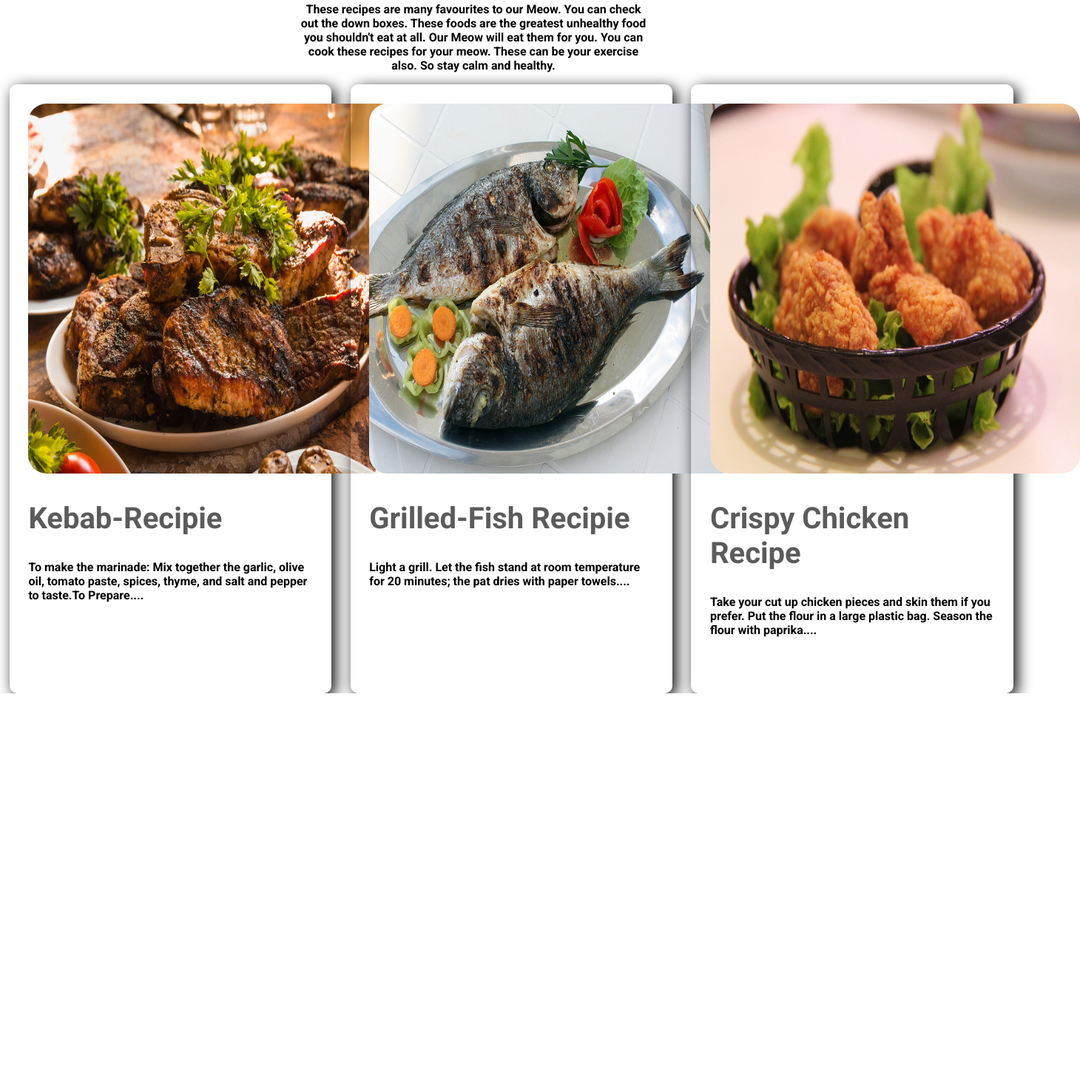
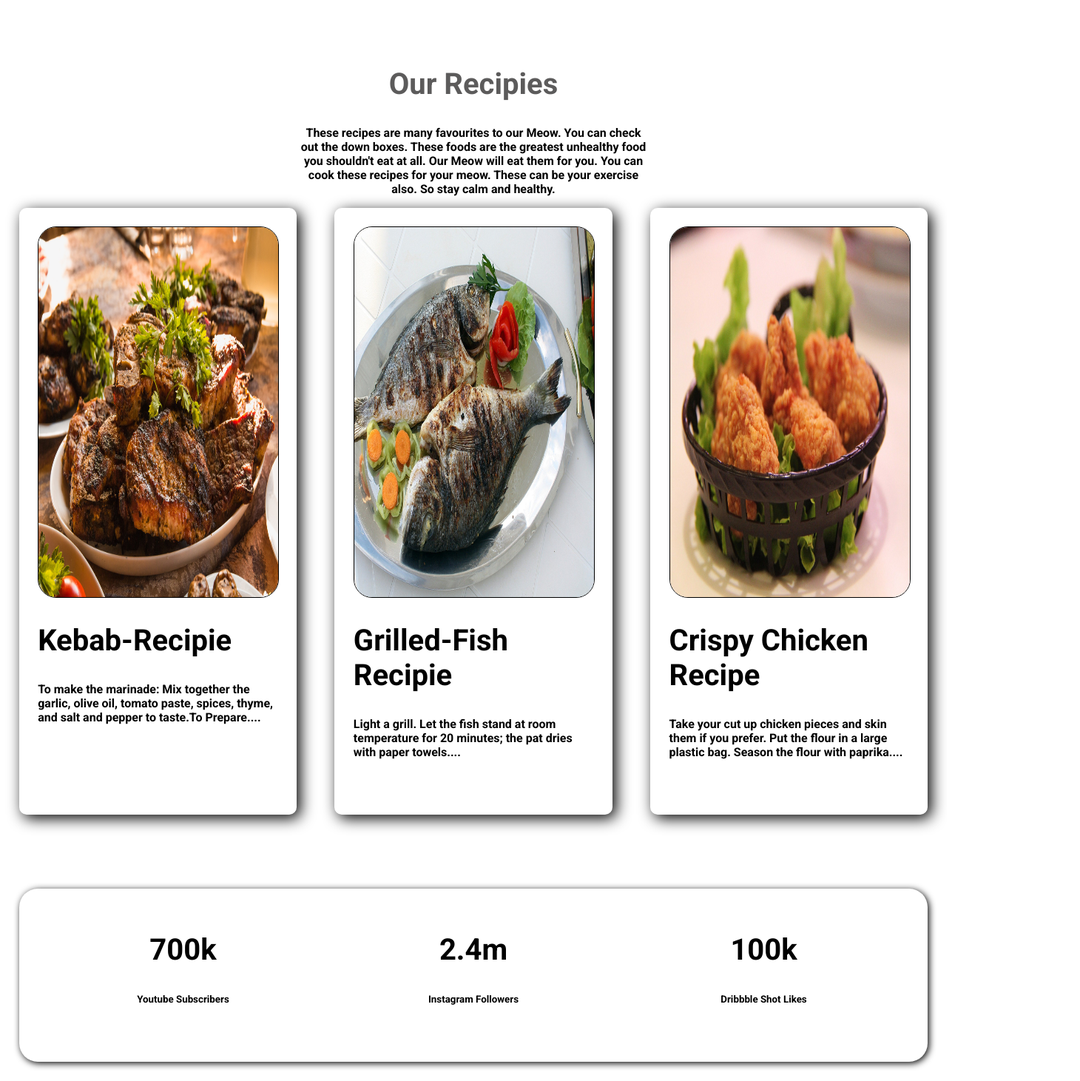
Before and after one commit to MohammadRabbi01/Meows-Food-Network, a plain HTML site: page index.html in a window 1280 px wide. Shown: the part 1179-2640 px from the top of the page at 74% size, 1460 px wide, since content can reach past the window. Before the commit the page ends 2116 px from the top, so only its background shows below. Drawn offline with Linux system fonts and the light colour scheme.

Commit message:
added new sections

```diff
--- a/index.css
+++ b/index.css
@@ -11,6 +11,7 @@ h1{
 }
 .flex-container{
     display: flex;
+    margin-bottom: 100px;
 }
 .half-width{
     width: 50%;
@@ -48,12 +49,33 @@ div p{
     width: 30%;
     padding: 2%;
     box-shadow: 5px 5px 20px;
-    margin-left: 1%;
-    margin-right: 1%;
+    margin-left: 2%;
+    margin-right: 2%;
     padding: 2%;
     border-radius: 10px;
 }
 .Shape-img{
-    border: white;
+    border: 1px solid black;
+    border-radius: 25px;
+    display: block;
+    margin-left: auto;
+    margin-right: auto;
+    width: 100%;
+}
+.box-header{
+    color: black;
+}
+.box-2{
+    width: 92%;
+    box-shadow: 2px 2px 10px;
+    padding: 2%;
+    margin-left: 2%;
+    margin-right: 2%;
     border-radius: 25px;
 }
+.inner-box{
+    width: 40%;
+    margin-left: 5%;
+    margin-right: 5%;
+    text-align: center;
+}
--- a/index.html
+++ b/index.html
@@ -45,7 +45,7 @@
         <div class="flex-container">
             <div class="box">
                <img class="Shape-img" src="images/Kebab-01.jpg" alt="" width="500" height="500">
-               <h1>Kebab-Recipie</h1>
+               <h1 class="box-header">Kebab-Recipie</h1>
                <p>
                    To make the marinade:
                     Mix together the garlic, olive oil, tomato paste, spices, thyme, and salt and pepper to taste.To Prepare....
@@ -53,19 +53,35 @@
             </div>
             <div class="box">
                 <img class="Shape-img" src="images/Grilled-fish.jpg" alt="" width="500" height="500">
-                <h1>Grilled-Fish Recipie</h1>
+                <h1 class="box-header">Grilled-Fish Recipie</h1>
                 <p>
                     Light a grill. Let the fish stand at room temperature for 20 minutes; the pat dries with paper towels....
                 </p>
             </div>
             <div class="box">
                 <img class="Shape-img" src="images/Fried Chicken-01.jpg" alt="" width="500" height="500">
-                <h1>Crispy Chicken Recipe</h1>
+                <h1 class="box-header">Crispy Chicken Recipe</h1>
                 <p>
                 Take your cut up chicken pieces and skin them if you prefer. Put the flour in a large plastic bag. Season the flour with paprika....
                 </p>
             </div>
         </div>
     </section>
+    <section>
+        <div class="box-2 flex-container">
+            <div class="inner-box">
+                <h1 class="box-header">700k</h1>
+                <p><small>Youtube Subscribers</small></p>
+            </div>
+            <div class="inner-box">
+                <h1 class="box-header">2.4m</h1>
+                <p><small>Instagram Followers</small></p>
+            </div>
+            <div class="inner-box">
+                <h1 class="box-header">100k</h1>
+                <p><small>Dribbble Shot Likes</small></p>
+            </div>
+        </div>
+    </section>
 </body>
 </html>
```
